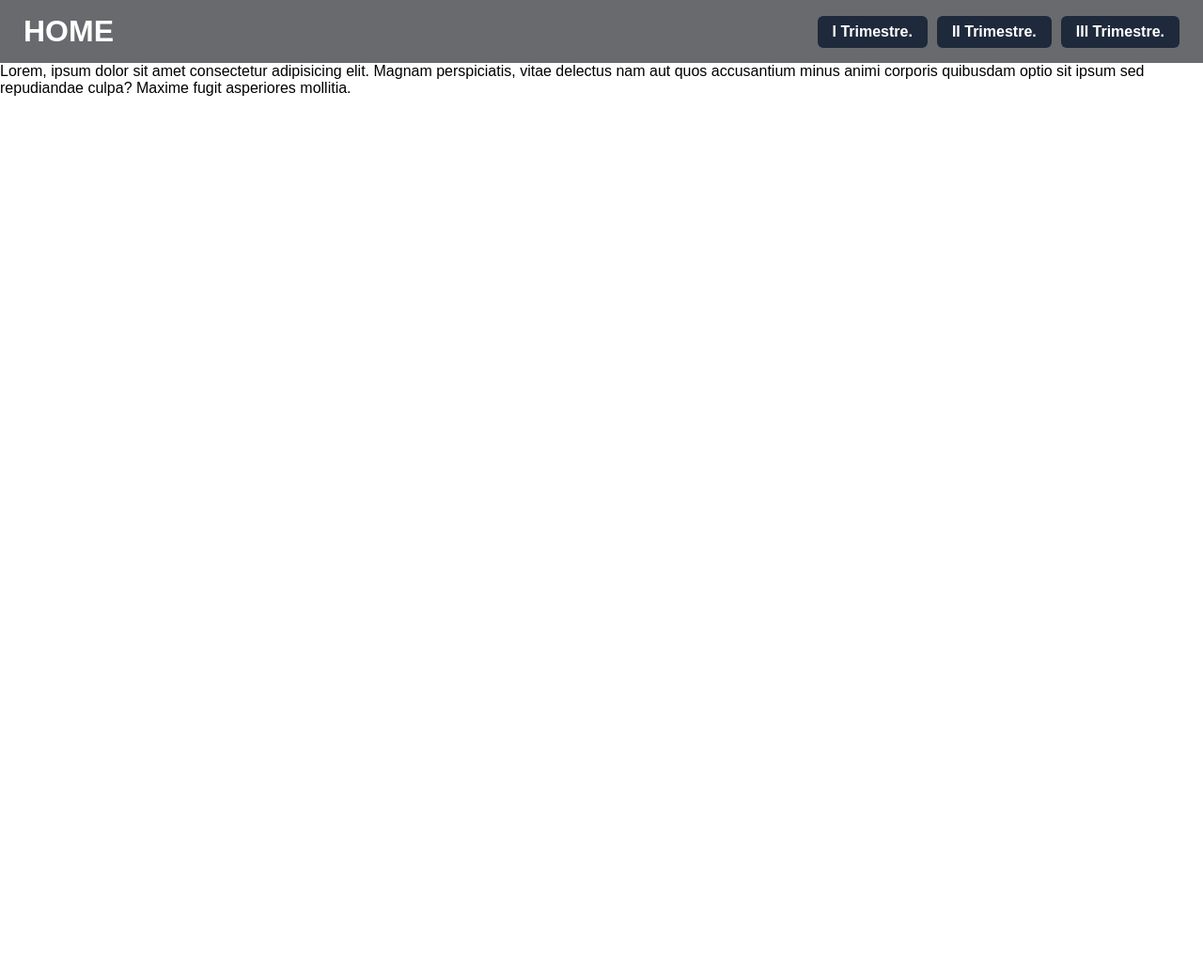
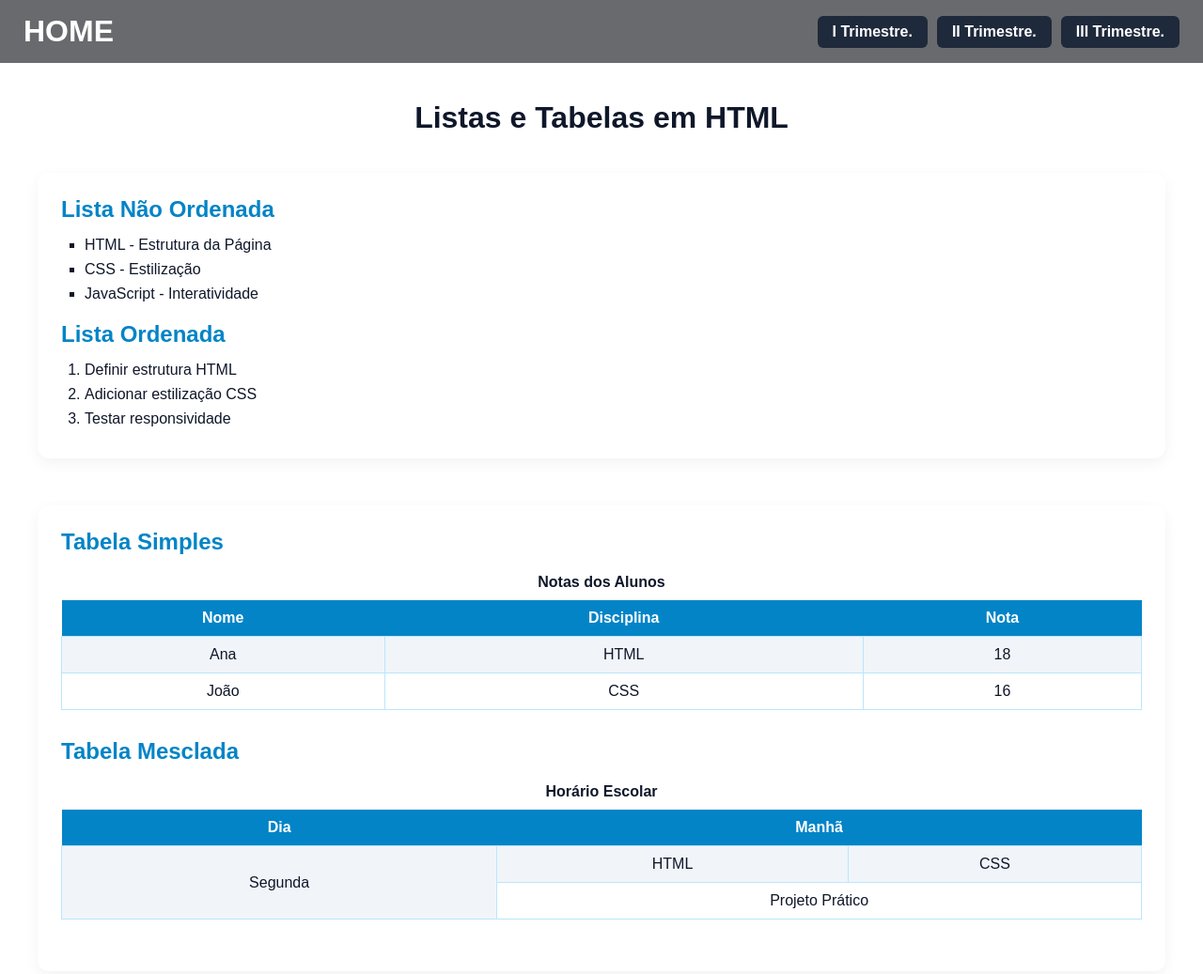
Before and after one commit to flracacio-ctrl/Avalia-o-, a plain HTML site: page pag/tt4.html in a window 1280 px wide. Shown: the whole page at 94% size. Before the commit the page ends 800 px from the top, so only its background shows below. Drawn offline with Linux system fonts and the light colour scheme.

Commit message:
Update tt4.html

```diff
--- a/pag/tt4.html
+++ b/pag/tt4.html
@@ -102,6 +102,93 @@
       background: #5c5d5d;
       color: #000;
     }
+.titulo {
+      text-align: center;
+      margin-bottom: 40px;
+      color: #0f172a;
+    }
+
+
+
+    .listas {
+      margin-bottom: 50px;
+      background: #ffffff;
+      padding: 25px;
+      border-radius: 12px;
+      box-shadow: 0 5px 15px rgba(0,0,0,0.05);
+    }
+
+    .listas h2 {
+      color: #0284c7;
+      margin-bottom: 15px;
+    }
+
+    ul {
+      margin-left: 25px;
+      margin-bottom: 20px;
+    }
+
+    ul li {
+      margin-bottom: 8px;
+      color: #0f172a;
+      list-style: square;
+    }
+
+    ol {
+      margin-left: 25px;
+    }
+
+    ol li {
+      margin-bottom: 8px;
+      color: #0f172a;
+      font-weight: 500;
+    }
+
+
+    .tabelas {
+      background: #ffffff;
+      padding: 25px;
+      border-radius: 12px;
+      box-shadow: 0 5px 15px rgba(0,0,0,0.05);
+    }
+
+    .tabelas h2 {
+      color: #0284c7;
+      margin-bottom: 20px;
+    }
+
+    table {
+      width: 100%;
+      border-collapse: collapse;
+      margin-bottom: 30px;
+    }
+
+    th {
+      background: #0284c7;
+      color: #fff;
+      padding: 10px;
+      text-align: center;
+    }
+
+    td {
+      padding: 10px;
+      text-align: center;
+      border: 1px solid #bae6fd;
+      color: #0f172a;
+    }
+
+    tr:nth-child(even) {
+      background: #f1f5f9;
+    }
+
+    caption {
+      margin-bottom: 10px;
+      font-weight: bold;
+      color: #0f172a;
+    }
+
+
+
   </style>
 </head>
 
@@ -117,8 +204,69 @@
   </nav>
 </header>
 
-<p>Lorem, ipsum dolor sit amet consectetur adipisicing elit. Magnam perspiciatis, vitae delectus nam aut quos accusantium minus animi corporis quibusdam optio sit ipsum
-   sed repudiandae culpa? Maxime fugit asperiores mollitia.</p>
+<main>
 
+  <div class="titulo">
+    <h1>Listas e Tabelas em HTML</h1>
+  </div>
+
+
+  <section class="listas">
+    <h2>Lista Não Ordenada</h2>
+    <ul>
+      <li>HTML - Estrutura da Página</li>
+      <li>CSS - Estilização</li>
+      <li>JavaScript - Interatividade</li>
+    </ul>
+
+    <h2>Lista Ordenada</h2>
+    <ol>
+      <li>Definir estrutura HTML</li>
+      <li>Adicionar estilização CSS</li>
+      <li>Testar responsividade</li>
+    </ol>
+  </section>
+
+
+  <section class="tabelas">
+    <h2>Tabela Simples</h2>
+    <table>
+      <caption>Notas dos Alunos</caption>
+      <tr>
+        <th>Nome</th>
+        <th>Disciplina</th>
+        <th>Nota</th>
+      </tr>
+      <tr>
+        <td>Ana</td>
+        <td>HTML</td>
+        <td>18</td>
+      </tr>
+      <tr>
+        <td>João</td>
+        <td>CSS</td>
+        <td>16</td>
+      </tr>
+    </table>
+
+    <h2>Tabela Mesclada</h2>
+    <table>
+      <caption>Horário Escolar</caption>
+      <tr>
+        <th>Dia</th>
+        <th colspan="2">Manhã</th>
+      </tr>
+      <tr>
+        <td rowspan="2">Segunda</td>
+        <td>HTML</td>
+        <td>CSS</td>
+      </tr>
+      <tr>
+        <td colspan="2">Projeto Prático</td>
+      </tr>
+    </table>
+  </section>
+
+</main>
 </body>
 </html>
```
